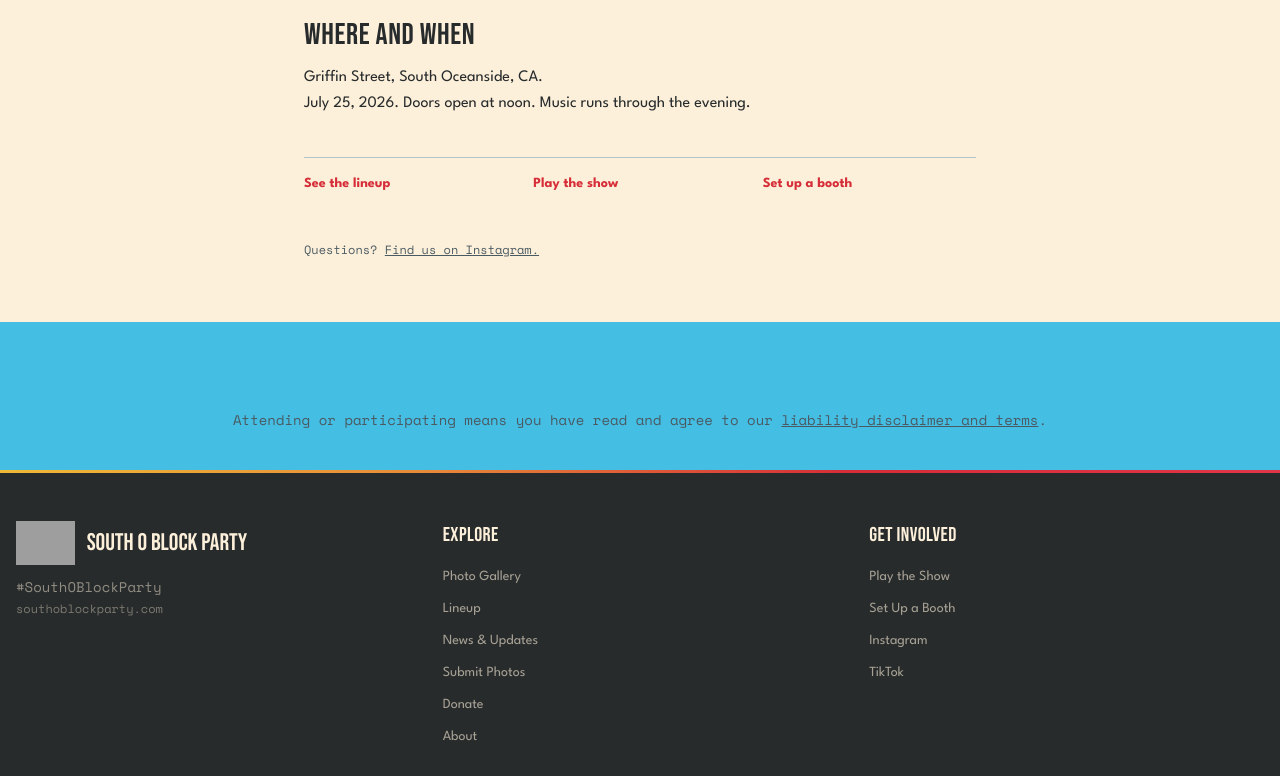
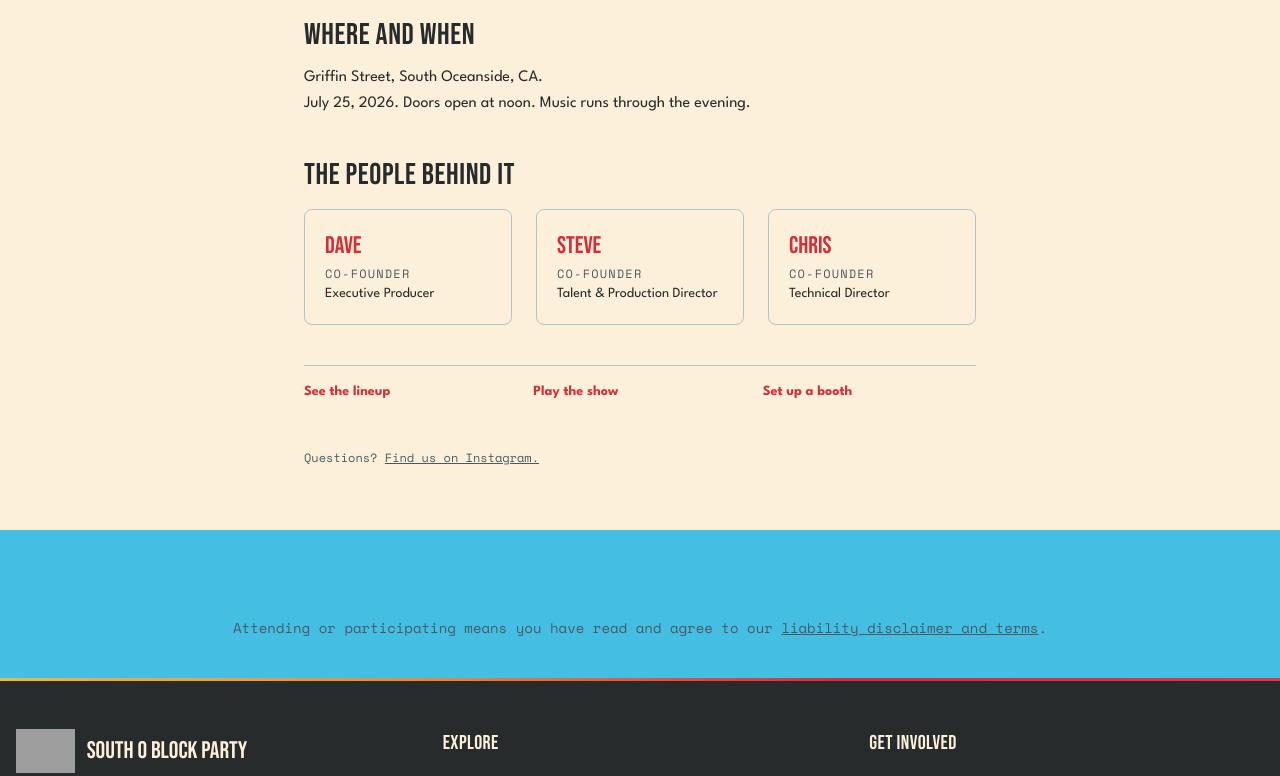
Before and after one commit to Chrisocal21/davapalooza, a Next.js app: page /about in a window 1280 px wide. Shown: the part 1176-1952 px from the top of the page. Built offline with nearby package versions, Linux system fonts and the light colour scheme; no server answers; grey boxes are pictures that could not be loaded.

Commit message:
About page founders section, remove Donate from nav

```diff
--- a/app/about/page.tsx
+++ b/app/about/page.tsx
@@ -76,6 +76,23 @@ export default function AboutPage() {
             </p>
           </div>
 
+          <div>
+            <h3 className="font-display text-3xl text-ink mb-3">The people behind it</h3>
+            <div className="grid grid-cols-1 sm:grid-cols-3 gap-6 mt-4">
+              {[
+                { name: 'Dave', role: 'Co-Founder', title: 'Executive Producer' },
+                { name: 'Steve', role: 'Co-Founder', title: 'Talent & Production Director' },
+                { name: 'Chris', role: 'Co-Founder', title: 'Technical Director' },
+              ].map(person => (
+                <Card key={person.name} className="p-5">
+                  <p className="font-display text-2xl text-primary mb-1">{person.name}</p>
+                  <p className="text-xs font-mono text-muted uppercase tracking-widest mb-0.5">{person.role}</p>
+                  <p className="text-sm text-text">{person.title}</p>
+                </Card>
+              ))}
+            </div>
+          </div>
+
           {/* CTA row */}
           <div className="pt-4 border-t border-border grid grid-cols-1 sm:grid-cols-3 gap-4 text-sm font-sans font-semibold">
             <Link href="/lineup" className="text-primary hover:underline">
--- a/components/layout/NavBar.tsx
+++ b/components/layout/NavBar.tsx
@@ -13,7 +13,6 @@ export default function NavBar() {
     { href: '/gallery', label: 'Gallery' },
     { href: '/news', label: 'News' },
     { href: '/about', label: 'About' },
-    { href: '/donate', label: 'Donate' },
     { href: '/submit', label: 'Submit Photos' },
   ]
 
```
